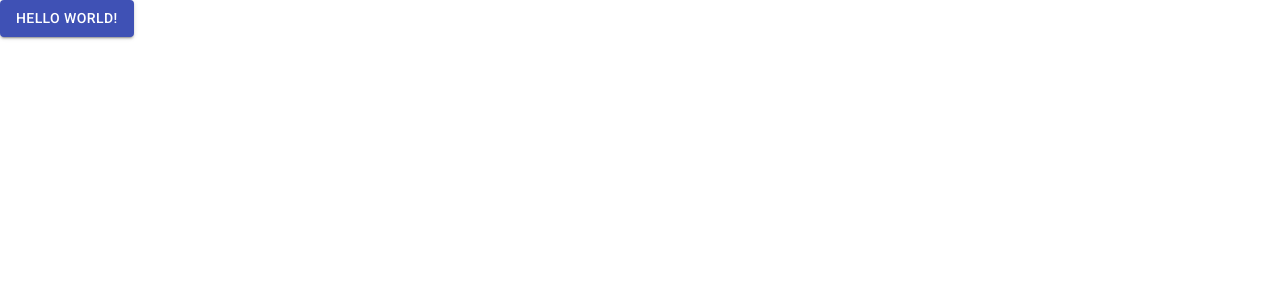
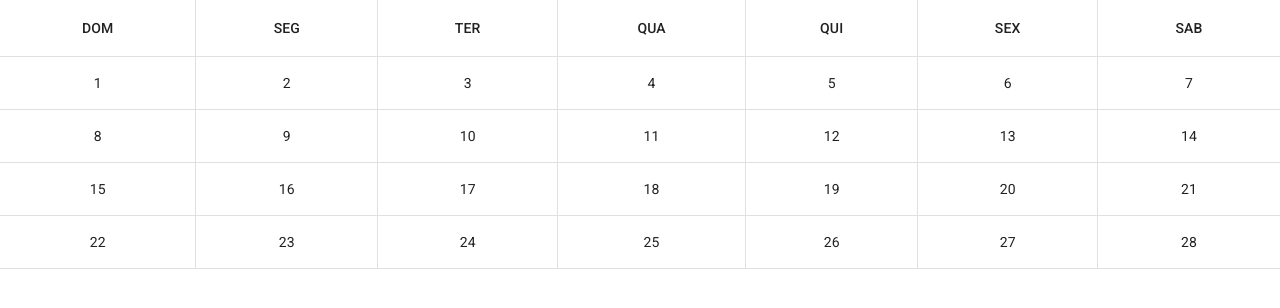
Before and after one commit to lcaladoferreira/react-calendar, a React (Create React App) app in the folder agenda-react/: page / in a window 1280 px wide. Shown: the top 308 px of the page. Built offline with nearby package versions, Linux system fonts and the light colour scheme.

Commit message:
first calendar style

```diff
--- a/agenda-react/src/App.tsx
+++ /dev/null
@@ -1,19 +0,0 @@
-import { Button } from "@material-ui/core";
-import { getEventsEndpoint } from "./backend";
-
-function App() {
-  // getEventsEndpoint().then((events) => {
-  //   for (const event of events) {
-  //     console.log(event);
-  //   }
-  // });
-
-  //teste de botão com Material UI
-  return (
-    <Button color="primary" variant="contained">
-      Hello World!
-    </Button>
-  );
-}
-
-export default App;
--- /dev/null
+++ b/agenda-react/src/app/App.tsx
@@ -0,0 +1,22 @@
+// import { Button } from "@material-ui/core";
+// import { getEventsEndpoint } from "./backend";
+import { CalendarScreen } from "./CalendarScreen";
+
+function App() {
+  // getEventsEndpoint().then((events) => {
+  //   for (const event of events) {
+  //     console.log(event);
+  //   }
+  // });
+
+  //teste de botão com Material UI
+  // return (
+  //   <Button color="primary" variant="contained">
+  //     Hello World!
+  //   </Button>
+  // );
+
+  return <CalendarScreen />;
+}
+
+export default App;
--- /dev/null
+++ b/agenda-react/src/app/CalendarScreen.tsx
@@ -0,0 +1,78 @@
+import { makeStyles } from "@material-ui/core/styles";
+import Table from "@material-ui/core/Table";
+import TableBody from "@material-ui/core/TableBody";
+import TableCell from "@material-ui/core/TableCell";
+import TableContainer from "@material-ui/core/TableContainer";
+import TableHead from "@material-ui/core/TableHead";
+import TableRow from "@material-ui/core/TableRow";
+
+const DAYS_OF_WEEK = ["DOM", "SEG", "TER", "QUA", "QUI", "SEX", "SAB"];
+const WEEK0 = [1, 2, 3, 4, 5, 6, 7];
+const WEEK1 = [8, 9, 10, 11, 12, 13, 14];
+const WEEK2 = [15, 16, 17, 18, 19, 20, 21];
+const WEEK3 = [22, 23, 24, 25, 26, 27, 28];
+const d = new Date();
+let date = d.getDate();
+console.log(date);
+
+const useStyles = makeStyles({
+  root: {
+    height: "100%",
+  },
+  table: {
+    minHeight: "100%",
+    "& td ~ td, & th ~ th": {
+      borderLeft: "1px solid rgb(224, 224, 224)",
+    },
+  },
+});
+
+export function CalendarScreen() {
+  const classes = useStyles();
+
+  return (
+    <TableContainer className={classes.root} component={"div"}>
+      <Table className={classes.table} aria-label="simple table">
+        <TableHead>
+          <TableRow>
+            {DAYS_OF_WEEK.map((day) => (
+              <TableCell align="center" key={day}>
+                {day}
+              </TableCell>
+            ))}
+          </TableRow>
+        </TableHead>
+        <TableBody>
+          <TableRow>
+            {WEEK0.map((week) => (
+              <TableCell align="center" key={week}>
+                {week}
+              </TableCell>
+            ))}
+          </TableRow>
+          <TableRow>
+            {WEEK1.map((week) => (
+              <TableCell align="center" key={week}>
+                {week}
+              </TableCell>
+            ))}
+          </TableRow>
+          <TableRow>
+            {WEEK2.map((week) => (
+              <TableCell align="center" key={week}>
+                {week}
+              </TableCell>
+            ))}
+          </TableRow>
+          <TableRow>
+            {WEEK3.map((week) => (
+              <TableCell align="center" key={week}>
+                {week}
+              </TableCell>
+            ))}
+          </TableRow>
+        </TableBody>
+      </Table>
+    </TableContainer>
+  );
+}
--- a/agenda-react/src/index.css
+++ b/agenda-react/src/index.css
@@ -1,13 +1,17 @@
 body {
   margin: 0;
-  font-family: -apple-system, BlinkMacSystemFont, 'Segoe UI', 'Roboto', 'Oxygen',
-    'Ubuntu', 'Cantarell', 'Fira Sans', 'Droid Sans', 'Helvetica Neue',
-    sans-serif;
+  font-family: -apple-system, BlinkMacSystemFont, "Segoe UI", "Roboto", "Oxygen", "Ubuntu",
+    "Cantarell", "Fira Sans", "Droid Sans", "Helvetica Neue", sans-serif;
   -webkit-font-smoothing: antialiased;
   -moz-osx-font-smoothing: grayscale;
 }
 
 code {
-  font-family: source-code-pro, Menlo, Monaco, Consolas, 'Courier New',
-    monospace;
+  font-family: source-code-pro, Menlo, Monaco, Consolas, "Courier New", monospace;
 }
+
+html,
+body,
+#root {
+  height: "100%";
+}
```
Also changed, not shown: agenda-react/src/index.tsx (+6 -8 lines), agenda-react/src/app/backend.tsx (renamed from agenda-react/src/backend.tsx).
